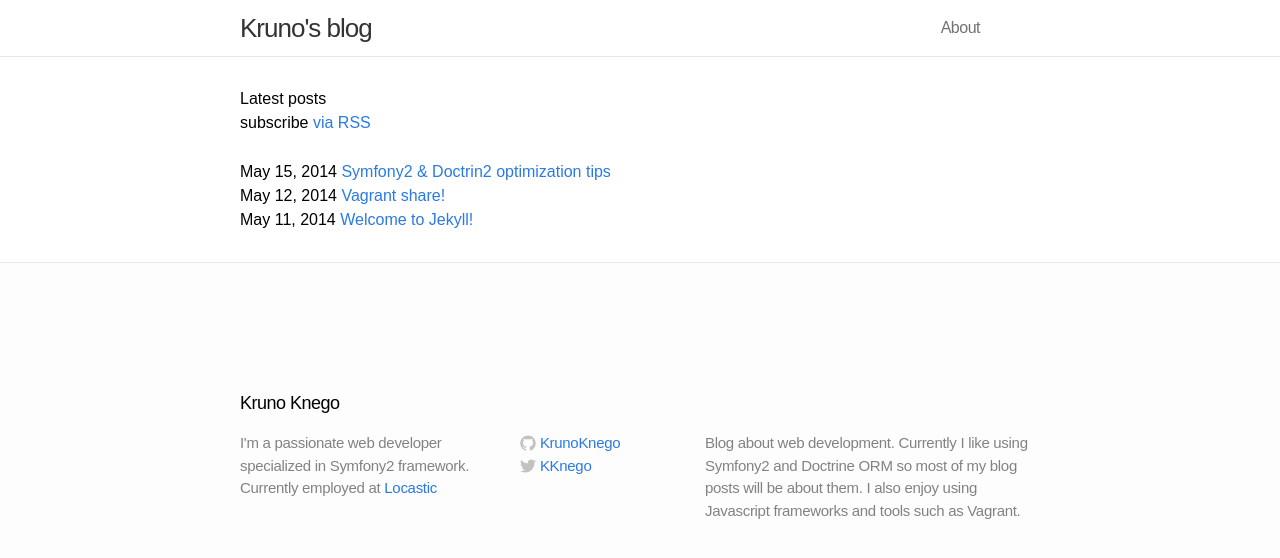
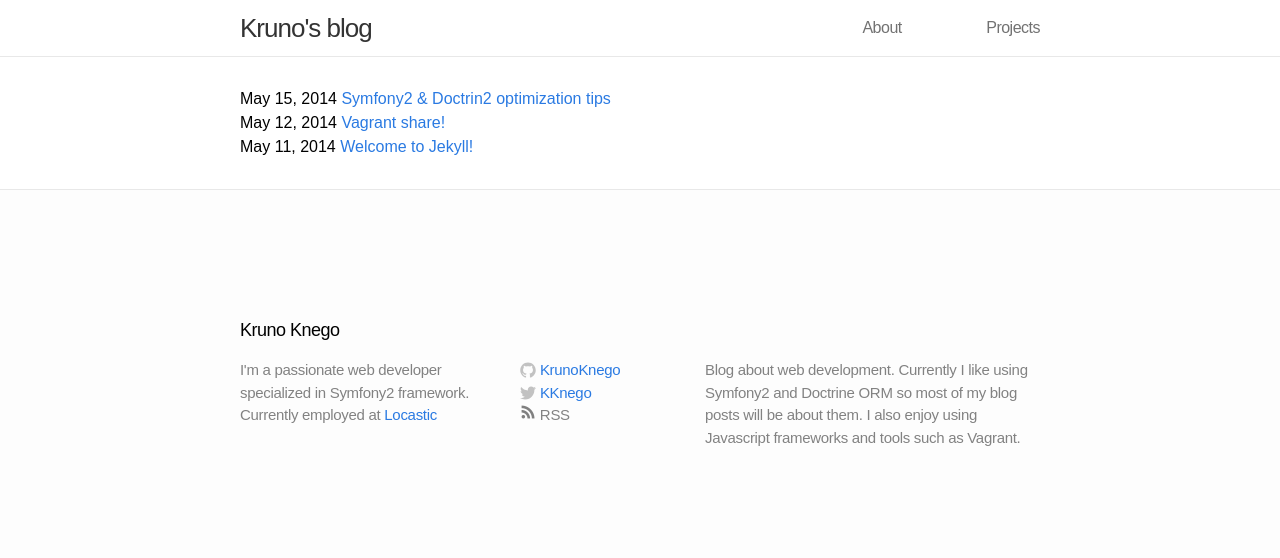
Before and after one commit to guotechfin/KrunoKnego.github.io, a Jekyll site: the page built from index.html, in a window 1280 px wide. Shown: the top 558 px of the page. Built offline with Jekyll 4.4.1, drawn with Linux system fonts in a browser that asks for light colours; the list of posts is cut into pages by our own code.

Commit message:
Small fixes.

```diff
--- a/_config.yml
+++ b/_config.yml
@@ -9,11 +9,11 @@ twitterusername: KKnego
 username: Kruno Knego
 info: "I'm a passionate web developer specialized in Symfony2 framework. Currently employed at <a href=\"http://www.locastic.com\">Locastic</a>"
 
-gems:
-  - jekyll-sitemap
+#gems:
+#  - jekyll-sitemap
 
 # Build settings
 markdown: kramdown
 permalink: pretty
 
-paginate: 10
+paginate: 20
--- a/_includes/footer.html
+++ b/_includes/footer.html
@@ -59,6 +59,9 @@
             <span class="username">{{ site.twitterusername }}</span>
           </a>
         </li>
+        <li>
+            <h1><p class="rss-subscribe"><a class="rss-icon" href="{{ "/feed.xml" | prepend: site.baseurl }}"></a> RSS</p></h1>
+        </li>
       </ul>
     </div>
 
--- a/_includes/header.html
+++ b/_includes/header.html
@@ -1,6 +1,6 @@
 <header class="site-header">
     <!--<a href="https://github.com/KrunoKnego"><img style="position: absolute; top: 0; left: 0; border: 0;" src="https://camo.githubusercontent.com/82b228a3648bf44fc1163ef44c62fcc60081495e/68747470733a2f2f73332e616d617a6f6e6177732e636f6d2f6769746875622f726962626f6e732f666f726b6d655f6c6566745f7265645f6161303030302e706e67" alt="Fork me on GitHub" data-canonical-src="https://s3.amazonaws.com/github/ribbons/forkme_left_red_aa0000.png"></a>-->
-  <div class="wrap">
+  <div class="header-wrap">
     <a class="site-title" href="{{ site.baseurl }}/">{{ site.title }}</a>
 
     <nav class="site-nav">
--- a/css/extra.css
+++ b/css/extra.css
@@ -15,3 +15,16 @@
 body {
     font-family: "Myriad Pro", Myriad, "Liberation Sans", "Nimbus Sans L", "Helvetica Neue", Helvetica, Arial, sans-serif !important;
 }
+
+.header-wrap {
+    max-width: 800px;
+    margin: 0 auto;
+}
+
+.rss-icon {
+    background: url("rss-16.png");
+    height: 16px;
+    width: 16px;
+    display: inline-block;
+
+}
--- a/index.html
+++ b/index.html
@@ -3,8 +3,6 @@ layout: default
 ---
 
 <div class="home">
-
-  <h1>Latest posts <p class="rss-subscribe">subscribe <a href="{{ "/feed.xml" | prepend: site.baseurl }}">via RSS</a></p></h1>
 
     {% for post in paginator.posts %}
       <div class="post">
```
Also changed, not shown: projects.md (added, +7 -0 lines), css/rss-16.png (added).
